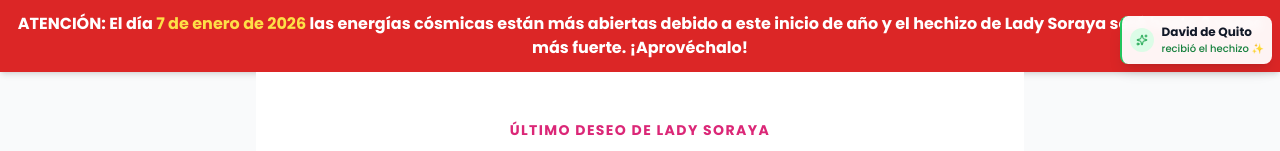
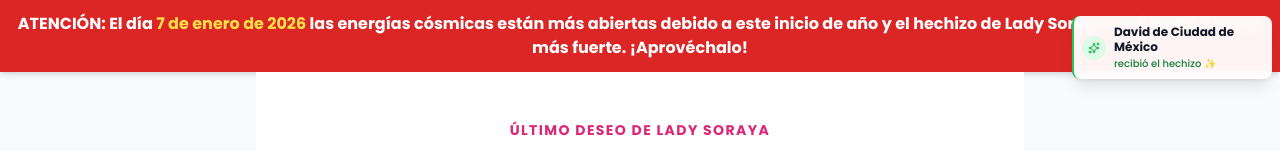
Before and after one commit to Patrickog1992/OFERTAESPANHOL, a React (Vite) app: page / in a window 1280 px wide. Shown: the top 151 px of the page. Built offline with nearby package versions, Linux system fonts and the light colour scheme.

Commit message:
feat: Update popup location data
Replaced Ecuadorian cities with Mexican cities in the social proof popup component to better reflect the target audience.

```diff
--- a/components/SocialProofPopup.tsx
+++ b/components/SocialProofPopup.tsx
@@ -9,9 +9,9 @@ const names = [
 ];
 
 const cities = [
-  "Quito", "Guayaquil", "Cuenca", "Santo Domingo", "Machala",
-  "Durán", "Manta", "Portoviejo", "Loja", "Ambato",
-  "Esmeraldas", "Riobamba", "Ibarra", "Quevedo", "Latacunga"
+  "Ciudad de México", "Guadalajara", "Monterrey", "Puebla", "Tijuana",
+  "León", "Ciudad Juárez", "Zapopan", "Mérida", "San Luis Potosí",
+  "Querétaro", "Toluca", "Cancún", "Acapulco", "Chihuahua"
 ];
 
 const SocialProofPopup: React.FC = () => {
```
